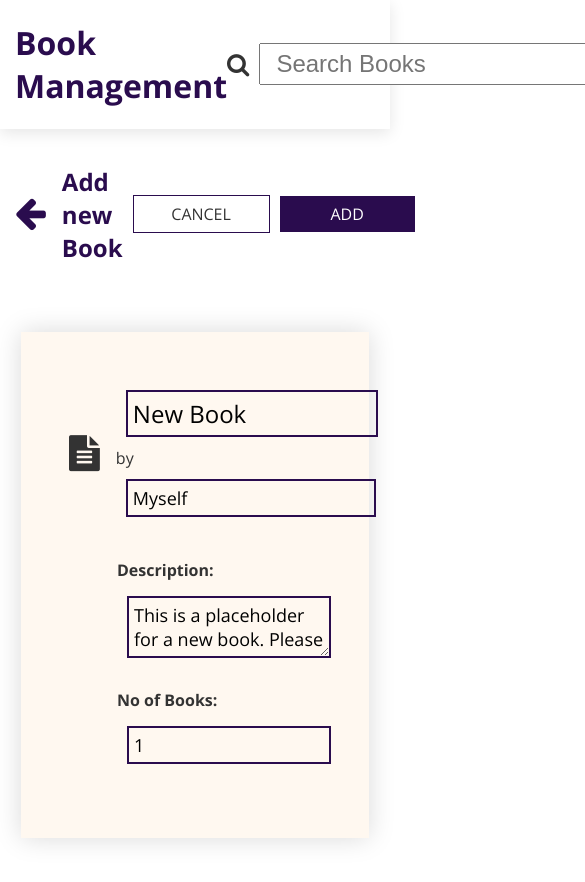
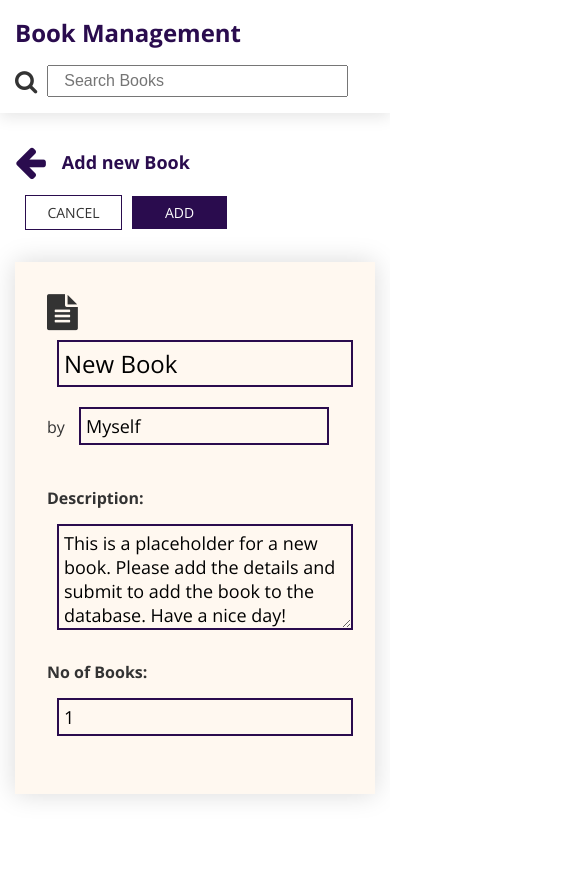
Before and after one commit to samuellawrentz/book-management, a React (Create React App) app: page /#/add in a window 390 px wide. Shown: the top 882 px of the page, 585 px wide, since content can reach past the window. After the commit the page ends 844 px from the top, so only its background shows below. Built offline with nearby package versions, Linux system fonts and the light colour scheme; no server answers.

Commit message:
Responsive fixes

```diff
--- a/src/App.tsx
+++ b/src/App.tsx
@@ -11,6 +11,7 @@ function App() {
   const [searchTerm, setSearchTerm] = useState();
   const dispatch = useDispatch();
 
+  // Initialize Books from the API
   useEffect(() => {
     ApiHelper.readBooks().then(data => dispatch(setBooks(JSON.parse(data))));
   }, []);
--- /dev/null
+++ b/src/Media.scss
@@ -0,0 +1,73 @@
+@media (max-width: 600px){
+    h1{
+        font-size: 24px;
+    }
+    h2{
+        font-size: 18px;
+    }
+    .search {
+        font-size: 16px;
+    }
+    .btn {
+        padding: 7px 10px;
+        font-size: 14px;
+    }
+
+    .group-holder .group-header {
+        top: 60px;
+        float: none;
+        font-size: 18px;
+        font-weight: 700;
+        padding: 0.7rem 1rem;
+    }
+    .book-holder {
+        min-height: 45px;
+        padding: 10px;
+        height: auto;
+        font-size: 16px;
+        margin-left: 0;
+    }
+    .book-detail-holder .detail-holder {
+        width: auto;
+        margin: 2rem auto;
+        padding: 2rem;
+        box-shadow: 0 0 25px #00000026;
+        background-color: #FFF8F0;
+    }
+    .flex{
+        flex-wrap: wrap;
+        width: 100%;
+    }
+    .book-detail-holder .description, .book-detail-holder .count {
+        margin-left: 0;
+        margin-bottom: 1rem;
+    }
+    .action-buttons{
+        margin-bottom: 1rem;
+    }
+
+    .list-holder>.flex:first-child{
+        box-shadow: 0 8px 10px rgba(0,0,0,.1);
+    position: sticky;
+    top: 113px;
+    background: #fff;
+    padding: 0.1rem 0.5rem;
+    width: 100%;
+    box-sizing: border-box;
+    z-index: 10;
+    border-top: 1px solid gray;
+    }
+    .group-holder{
+        padding: 0 0.7rem;
+    }
+}
+
+@media (max-width: 500px){
+    .action-buttons, .action-holder {
+        margin-left: 0;
+    }
+
+    .search{
+        width: 74%;
+    }
+}
--- a/src/app/reducer.ts
+++ b/src/app/reducer.ts
@@ -1,8 +1,7 @@
 import { createSlice, PayloadAction } from '@reduxjs/toolkit';
-import { AppThunk, RootState } from './store';
+import { RootState } from './store';
 import { IBook, IUpdateBook, IAppState } from "../helpers/interfaces";
 import { ApiHelper } from "../helpers/api";
-import { useDispatch, useSelector } from 'react-redux';
 
 const initialState: IAppState = {
     books: [],
@@ -16,38 +15,47 @@ export const defaultBook: IBook = {
     count: 1
 }
 
+// Initialize Redux Reducer and Actions
 export const AppSlice = createSlice({
     name: 'AppState',
     initialState,
     reducers: {
-        // Use the PayloadAction type to declare the contents of `action.payload`
+        // Various actions that are available to modify the Redux State
         addBook: (state, action: PayloadAction<IBook>) => {
             const index = state.books.findIndex(book => book.name === action.payload.name);
+            console.log(index, action.payload.name);
+
             if (index !== -1)
                 state.books[index].count = (state.books[index].count || 1) + 1;
             else
                 state.books.push(action.payload);
+                console.log(JSON.stringify(state.books));
             ApiHelper.writeBooks(JSON.stringify(state.books));
         },
         udpateSelectedBook: (state, action: PayloadAction<IBook>) => {
             state.selectedBook = action.payload;
         },
         updateBooks: (state, action: PayloadAction<IUpdateBook>) => {
-            const filteredBooks = state.books.filter((book => book.name !== action.payload.oldName));
+            const filteredBooks = state.books.filter(book => book.name !== action.payload.oldName);
             state.books = [...filteredBooks, action.payload.newBook];
             ApiHelper.writeBooks(JSON.stringify(state.books));
         },
         setBooks: (state, action: PayloadAction<any>) => {
             state.books = action.payload;
+        },
+        deleteBook: (state, action: PayloadAction<IBook>) =>{
+            state.books = state.books.filter(book => book.name !== action.payload.name);
+            ApiHelper.writeBooks(JSON.stringify(state.books));
         }
     },
 });
 
-export const { addBook, udpateSelectedBook, updateBooks, setBooks } = AppSlice.actions;
+// Export the actions that are available
+export const { addBook, udpateSelectedBook, updateBooks, setBooks, deleteBook } = AppSlice.actions;
 
 // The function below is called a selector and allows us to select a value from
 // the state. Selectors can also be defined inline where they're used instead of
-// in the slice file. For example: `useSelector((state: RootState) => state.counter.value)`
+// in the slice file.
 export const selectBooks = (state: RootState) => state.books;
 export const selectSelectedBook = (state: RootState) => state.selectedBook;
 
--- a/src/app/store.ts
+++ b/src/app/store.ts
@@ -1,6 +1,7 @@
 import { configureStore, ThunkAction, Action } from '@reduxjs/toolkit';
 import appReducer from './reducer';
 
+// Configure Redux Store from the Reducer
 export const store = configureStore({
   reducer: appReducer,
 });
--- a/src/index.scss
+++ b/src/index.scss
@@ -1 +1,2 @@
 @import "App.scss";
+@import "Media.scss"
--- a/src/index.tsx
+++ b/src/index.tsx
@@ -11,7 +11,7 @@ ReactDOM.render(
   <React.StrictMode>
     <Provider store={store}>
       <HashRouter>
-      <App />
+        <App />
       </HashRouter>
     </Provider>
   </React.StrictMode>,
--- a/src/views/book-detail.tsx
+++ b/src/views/book-detail.tsx
@@ -1,13 +1,14 @@
-import React, { useState } from "react";
+import React, { useEffect, useState } from "react";
 import { useDispatch, useSelector } from "react-redux";
 import { useHistory } from "react-router";
 import { Link } from "react-router-dom";
-import { addBook, selectSelectedBook, udpateSelectedBook, updateBooks, defaultBook } from "../app/reducer";
+import { addBook, selectSelectedBook, udpateSelectedBook, updateBooks, defaultBook, deleteBook } from "../app/reducer";
 
 export const BookDetail = (props: { type: string }) => {
     const selectedBook = useSelector(selectSelectedBook);
     const history = useHistory();
     const dispatch = useDispatch();
+    const textAreaRef = React.useRef<HTMLTextAreaElement>(document.createElement("textarea"));
     let actionType = props.type || 'view';
     const isView = actionType === 'view';
     const isEditable = actionType === 'edit' || actionType === 'add';
@@ -20,26 +21,37 @@ export const BookDetail = (props: { type: string }) => {
         add: 'Add new Book'
     }
 
+    // Handle edits to the book
     const handleChange = (event: any) => {
         const target = event.target;
         const name = target.name;
-
         setCurrentBook({
+            ...currentBook,
             [name]: target.value
         });
     }
-
+    // Update State and Backend API
     const updateBook = () => {
-        const updatedBook = { ...selectedBook, ...currentBook };
-        dispatch(updateBooks({ oldName: selectedBook?.name, newBook: updatedBook }))
-        dispatch(udpateSelectedBook(updatedBook));
+        dispatch(updateBooks({ oldName: selectedBook?.name, newBook: currentBook }))
+        dispatch(udpateSelectedBook(currentBook));
         history.push('/detail');
     }
-
+    // Add new Book to State and update to API
     const addNewBook = () => {
-        dispatch(addBook({ ...defaultBook, ...currentBook }));
+        dispatch(addBook(currentBook));
         setTimeout(() => history.push('/list'), 1000)
     }
+    // Dynamic text area height
+    const onTextInput = () => {
+        textAreaRef.current.style.height = 'auto';
+        textAreaRef.current.style.height = (textAreaRef.current.scrollHeight) + 'px';
+    }
+
+    // ComponentDidMount using Hooks
+    // Set the height of the text area
+    useEffect(() => {
+        textAreaRef.current.setAttribute('style', 'height:' + (textAreaRef.current.scrollHeight) + 'px;overflow-y:hidden;');
+    }, [])
 
     return (
         <div className={"book-detail-holder " + actionType}>
@@ -48,7 +60,14 @@ export const BookDetail = (props: { type: string }) => {
                     <h2 onClick={() => history.push('/list')} style={{ cursor: "pointer" }}><i className="fa fa-arrow-left back"></i></h2>
                     <h2>{heading[actionType]}</h2>
                     <div className="action-holder flex">
-                        {actionType === 'view' && <Link to="/edit" className="btn btn-outline">Edit Book</Link>}
+                        {actionType === 'view' && <div className="btn btn-outline" onClick={() => {
+                            const result = window.confirm('Are you sure? This action will delete this book.');
+                            if (result) {
+                                dispatch(deleteBook(currentBook));
+                                history.push('/list');
+                            }
+                        }}>Delete</div>}
+                        {actionType === 'view' && <Link to="/edit" className="btn btn-outline">Edit</Link>}
                         {isEditable && <div className="btn btn-outline" onClick={() => { actionType === 'edit' && setCurrentBook(selectedBook); history.push(actionType === 'add' ? '/list' : '/detail') }}>Cancel</div>}
                         {isEditable && <div className="btn btn-primary" onClick={actionType === 'edit' ? updateBook : addNewBook}>{actionType === 'edit' ? 'Done' : 'Add'}</div>}
                     </div>
@@ -64,7 +83,7 @@ export const BookDetail = (props: { type: string }) => {
                 </div>
                 <div className="description">
                     <strong>Description:</strong>
-                    <p><textarea value={currentBook?.description} readOnly={isView} rows={2} onChange={handleChange} name="description" /></p>
+                    <p><textarea value={currentBook?.description} readOnly={isView} rows={2} onChange={handleChange} name="description" ref={textAreaRef} onInput={onTextInput} /></p>
                 </div>
                 <div className="count">
                     <strong>No of Books:</strong>
```
Also changed, not shown: 1 other file (tests, documents, lock files or other folders).
